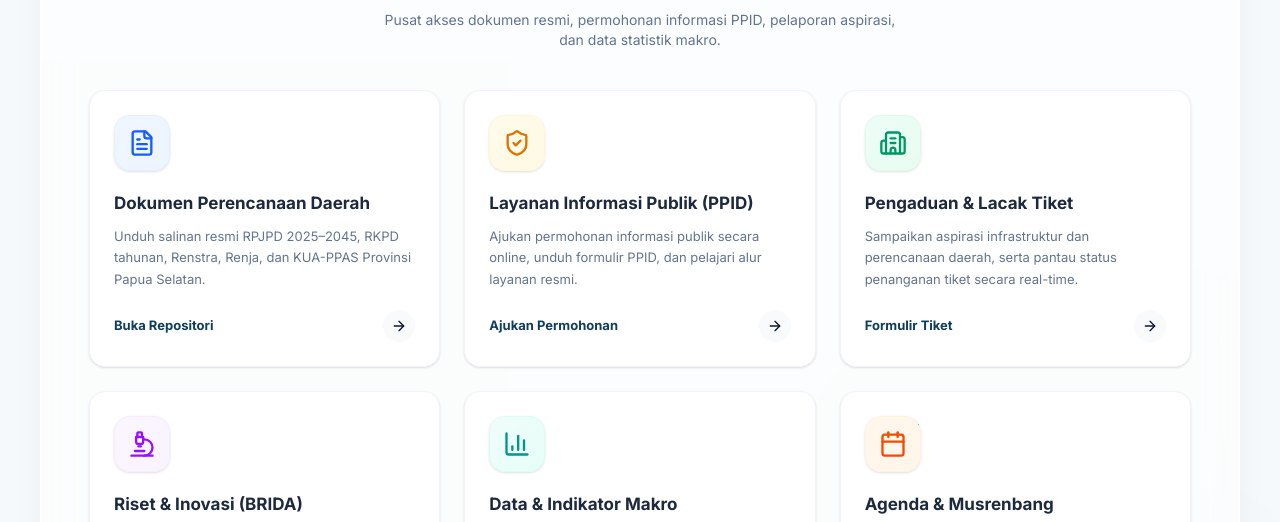
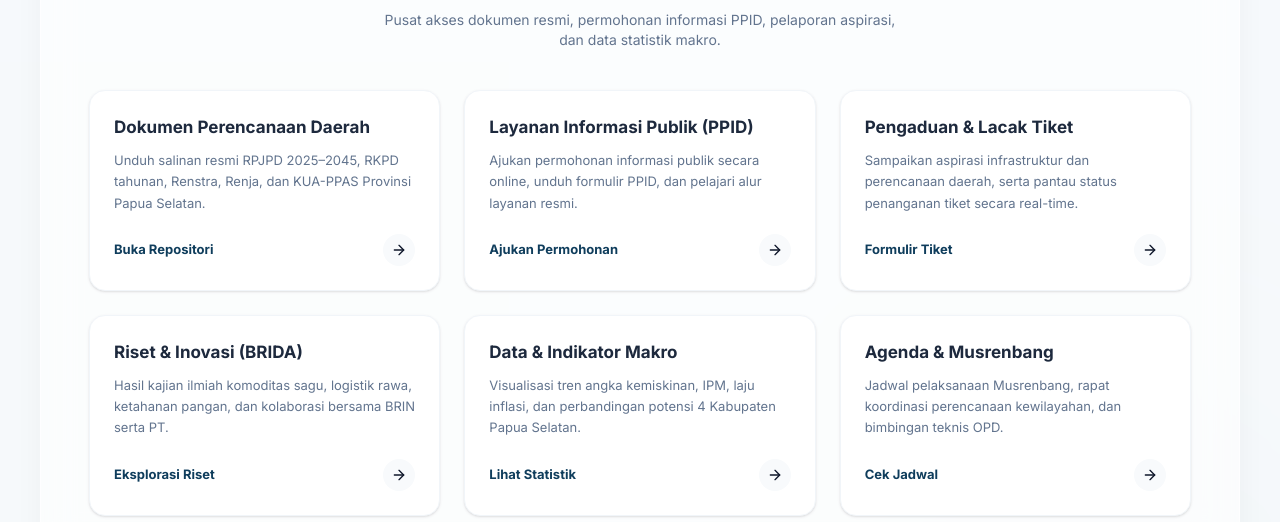
Before and after one commit to bapperidaprogrampps-dot/Bapperida_PPS_Web_V2, a React (Vite) app: page / in a window 1280 px wide. Shown: the part 1717-2239 px from the top of the page. Built offline with nearby package versions, Linux system fonts and the light colour scheme; no server answers.

Commit message:
refactor(ui): remove icons from dashboard cards
Clean up the HomeView interface by removing iconography from the "Dokumen Perencanaan Daerah" and "Layanan" cards to simplify the visual layout.

```diff
--- a/src/views/HomeView.tsx
+++ b/src/views/HomeView.tsx
@@ -214,9 +214,6 @@ export function HomeView({
                 className="p-6 bg-white rounded-2xl border border-slate-100 shadow-sm hover:shadow-xl hover:shadow-[#0f3d5c]/5 hover:-translate-y-1.5 transition-all duration-300 cursor-pointer group h-full flex flex-col justify-between relative overflow-hidden"
               >
                 <div className="relative z-10">
-                  <div className="w-14 h-14 rounded-2xl bg-gradient-to-br from-blue-50 to-blue-100/50 text-blue-600 flex items-center justify-center mb-5 group-hover:scale-110 transition-transform duration-300 shadow-sm border border-blue-100/50">
-                    <FileText className="w-7 h-7" />
-                  </div>
                   <h3 className="font-bold text-[17px] text-slate-800 group-hover:text-[#0f3d5c] transition-colors">
                     Dokumen Perencanaan Daerah
                   </h3>
@@ -242,9 +239,6 @@ export function HomeView({
                 className="p-6 bg-white rounded-2xl border border-slate-100 shadow-sm hover:shadow-xl hover:shadow-[#0f3d5c]/5 hover:-translate-y-1.5 transition-all duration-300 cursor-pointer group h-full flex flex-col justify-between relative overflow-hidden"
               >
                 <div className="relative z-10">
-                  <div className="w-14 h-14 rounded-2xl bg-gradient-to-br from-amber-50 to-amber-100/50 text-amber-600 flex items-center justify-center mb-5 group-hover:scale-110 transition-transform duration-300 shadow-sm border border-amber-100/50">
-                    <ShieldCheck className="w-7 h-7" />
-                  </div>
                   <h3 className="font-bold text-[17px] text-slate-800 group-hover:text-[#0f3d5c] transition-colors">
                     Layanan Informasi Publik (PPID)
                   </h3>
@@ -270,9 +264,6 @@ export function HomeView({
                 className="p-6 bg-white rounded-2xl border border-slate-100 shadow-sm hover:shadow-xl hover:shadow-[#0f3d5c]/5 hover:-translate-y-1.5 transition-all duration-300 cursor-pointer group h-full flex flex-col justify-between relative overflow-hidden"
               >
                 <div className="relative z-10">
-                  <div className="w-14 h-14 rounded-2xl bg-gradient-to-br from-emerald-50 to-emerald-100/50 text-emerald-600 flex items-center justify-center mb-5 group-hover:scale-110 transition-transform duration-300 shadow-sm border border-emerald-100/50">
-                    <Building2 className="w-7 h-7" />
-                  </div>
                   <h3 className="font-bold text-[17px] text-slate-800 group-hover:text-[#0f3d5c] transition-colors">
                     Pengaduan & Lacak Tiket
                   </h3>
@@ -298,9 +289,6 @@ export function HomeView({
                 className="p-6 bg-white rounded-2xl border border-slate-100 shadow-sm hover:shadow-xl hover:shadow-[#0f3d5c]/5 hover:-translate-y-1.5 transition-all duration-300 cursor-pointer group h-full flex flex-col justify-between relative overflow-hidden"
               >
                 <div className="relative z-10">
-                  <div className="w-14 h-14 rounded-2xl bg-gradient-to-br from-purple-50 to-purple-100/50 text-purple-600 flex items-center justify-center mb-5 group-hover:scale-110 transition-transform duration-300 shadow-sm border border-purple-100/50">
-                    <Microscope className="w-7 h-7" />
-                  </div>
                   <h3 className="font-bold text-[17px] text-slate-800 group-hover:text-[#0f3d5c] transition-colors">
                     Riset & Inovasi (BRIDA)
                   </h3>
@@ -326,9 +314,6 @@ export function HomeView({
                 className="p-6 bg-white rounded-2xl border border-slate-100 shadow-sm hover:shadow-xl hover:shadow-[#0f3d5c]/5 hover:-translate-y-1.5 transition-all duration-300 cursor-pointer group h-full flex flex-col justify-between relative overflow-hidden"
               >
                 <div className="relative z-10">
-                  <div className="w-14 h-14 rounded-2xl bg-gradient-to-br from-teal-50 to-teal-100/50 text-teal-600 flex items-center justify-center mb-5 group-hover:scale-110 transition-transform duration-300 shadow-sm border border-teal-100/50">
-                    <BarChart3 className="w-7 h-7" />
-                  </div>
                   <h3 className="font-bold text-[17px] text-slate-800 group-hover:text-[#0f3d5c] transition-colors">
                     Data & Indikator Makro
                   </h3>
@@ -354,9 +339,6 @@ export function HomeView({
                 className="p-6 bg-white rounded-2xl border border-slate-100 shadow-sm hover:shadow-xl hover:shadow-[#0f3d5c]/5 hover:-translate-y-1.5 transition-all duration-300 cursor-pointer group h-full flex flex-col justify-between relative overflow-hidden"
               >
                 <div className="relative z-10">
-                  <div className="w-14 h-14 rounded-2xl bg-gradient-to-br from-orange-50 to-orange-100/50 text-orange-600 flex items-center justify-center mb-5 group-hover:scale-110 transition-transform duration-300 shadow-sm border border-orange-100/50">
-                    <Calendar className="w-7 h-7" />
-                  </div>
                   <h3 className="font-bold text-[17px] text-slate-800 group-hover:text-[#0f3d5c] transition-colors">
                     Agenda & Musrenbang
                   </h3>
```
